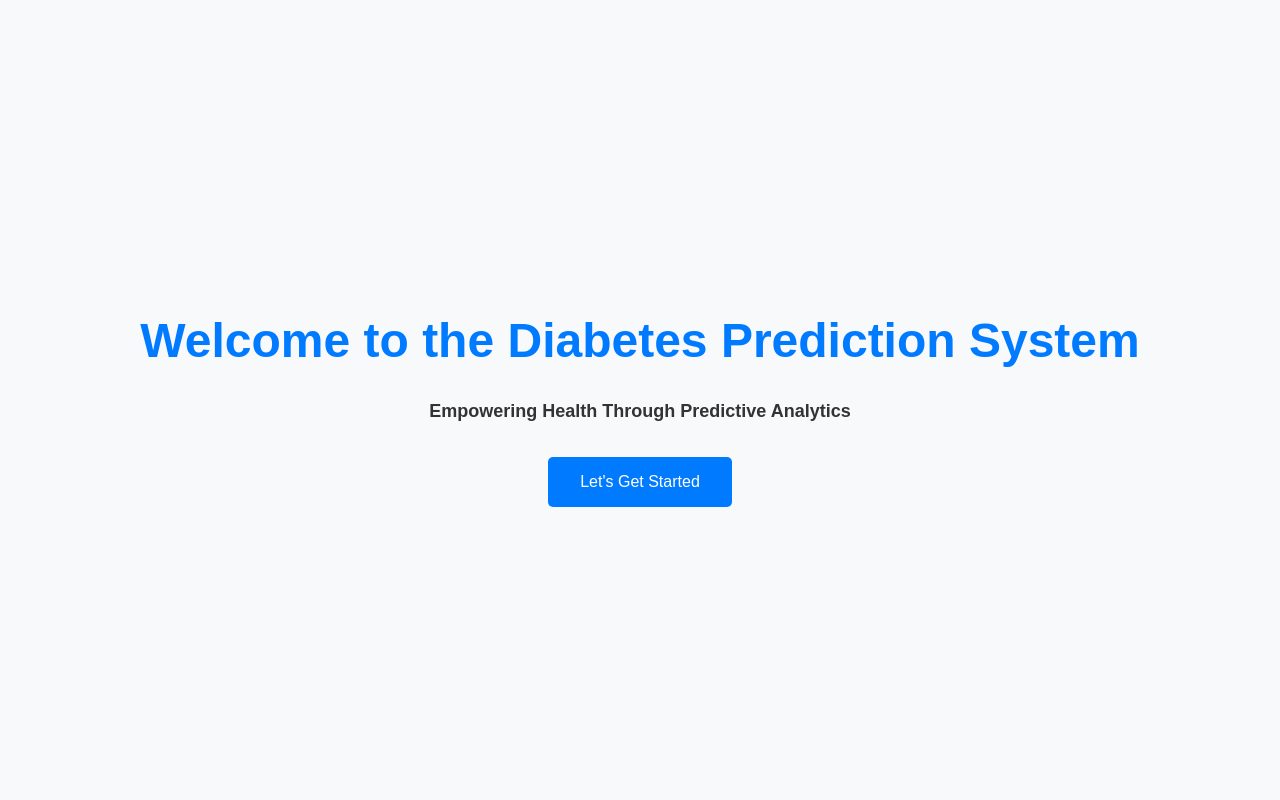
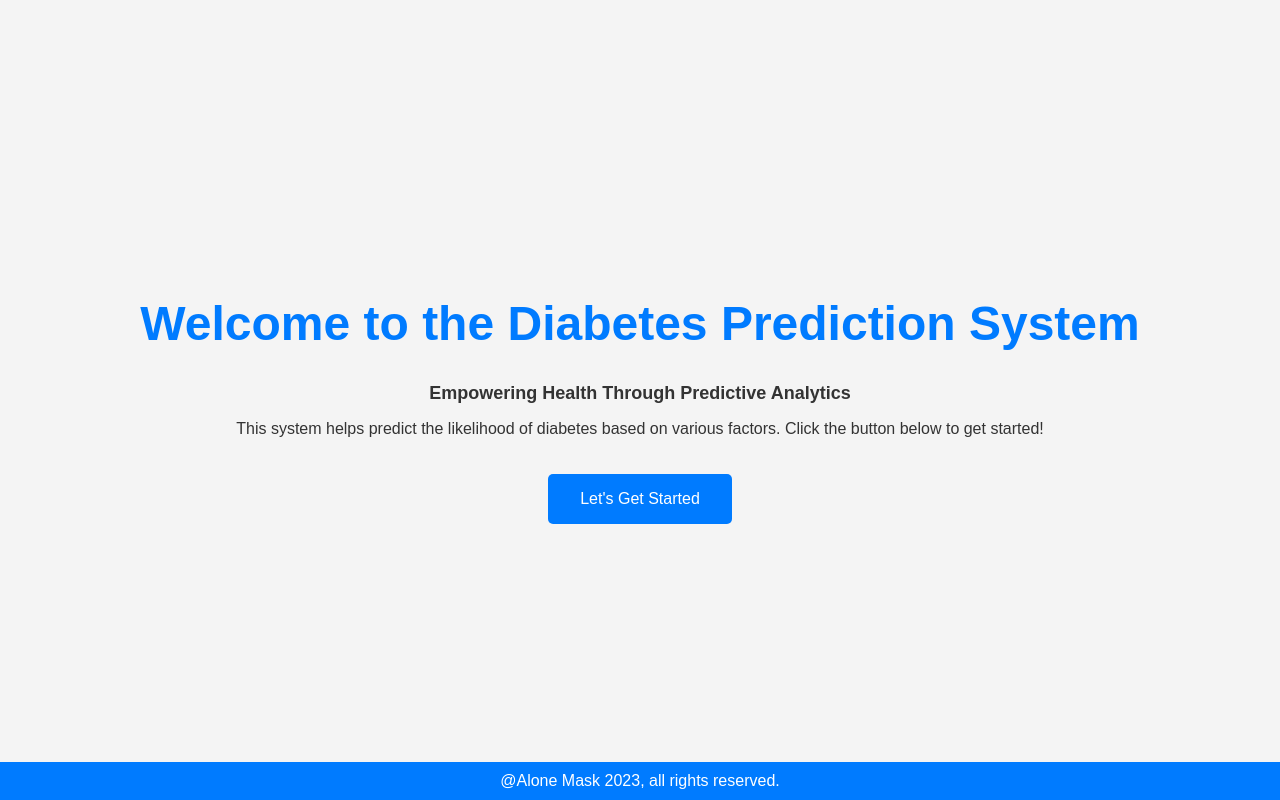
Before and after one commit to santorasu/Diabetes-Prediction-System, a Django app: page / in a window 1280 px wide. Run offline with Django 4.2, Linux system fonts and the light colour scheme.

Commit message:
This is django project.

```diff
--- a/DiabetesPrediction/views.py
+++ b/DiabetesPrediction/views.py
@@ -30,8 +30,6 @@ import base64
 #%matplotlib inline
 
 #End
-
-
 
 
 
--- a/templates/home.html
+++ b/templates/home.html
@@ -1,4 +1,4 @@
-<!-- {% load static %} -->
+{% load static %}
 
 <!DOCTYPE html>
 <html lang="en">
@@ -11,7 +11,7 @@
             margin: 0;
             padding: 0;
             font-family: 'Arial', sans-serif;
-            background-color: #f8f9fa; /* Light neutral background color */
+            background-color: #f4f4f4; /* Professional neutral background color */
             color: #333; /* Dark text color */
             display: flex;
             flex-direction: column;
@@ -47,6 +47,16 @@
         .align {
             text-align: center;
         }
+
+        footer {
+            position: fixed;
+            bottom: 0;
+            width: 100%;
+            background-color: #007bff;
+            color: white;
+            text-align: center;
+            padding: 10px;
+        }
     </style>
 </head>
 <body>
@@ -54,9 +64,15 @@
         <h1>Welcome to the Diabetes Prediction System</h1>
         <h2>Empowering Health Through Predictive Analytics</h2>
 
+        <p>This system helps predict the likelihood of diabetes based on various factors. Click the button below to get started!</p>
+
         <form action="predict">
             <input type="submit" value="Let's Get Started">
         </form>
     </div>
+
+    <footer>
+        @Alone Mask 2023, all rights reserved.
+    </footer>
 </body>
 </html>
```
